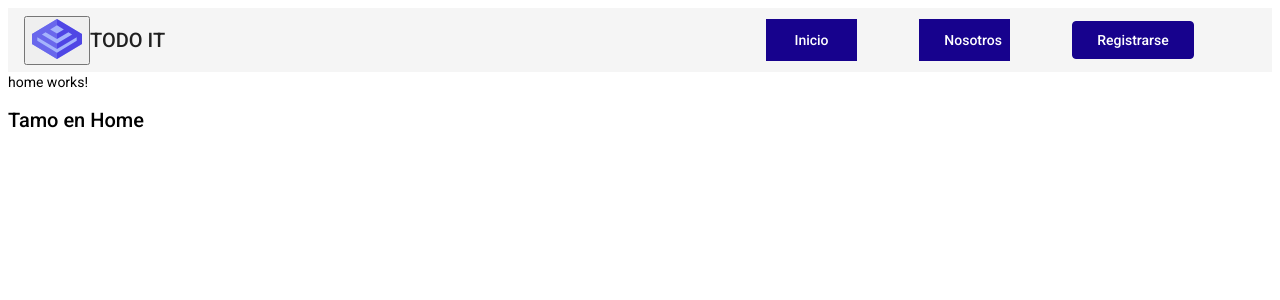
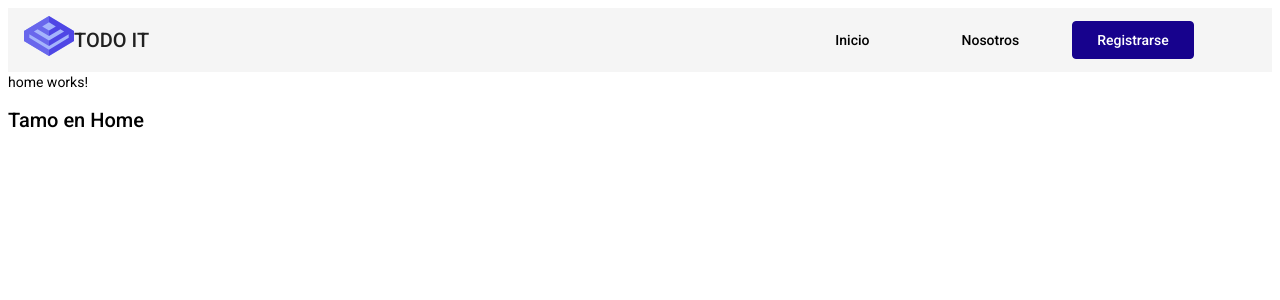
Before and after one commit to AgustinEscobarr/todoit, an Angular app: page /home in a window 1280 px wide. Shown: the top 300 px of the page. Built offline with nearby package versions, Linux system fonts and the light colour scheme; data requests are answered from the project's data file.

Commit message:
se mejora el aspecto del toolbar

```diff
--- a/src/app/components/header-landing/header-landing.component.html
+++ b/src/app/components/header-landing/header-landing.component.html
@@ -1,14 +1,14 @@
 <nav>
     <mat-toolbar>
-        <button  class="example-icon" aria-label="Example icon-button with menu icon">
+        <div  class="example-icon" aria-label="Example icon-button with menu icon">
           <img style="margin: auto;" src="../assets/logo.svg"/>
-        </button>
+        </div>
         <span style="margin: auto;">TODO IT</span>
         <span class="example-spacer"></span>
-        <button mat-icon-button class=" buttonBar" aria-label="Example icon-button with share icon">
+        <button  mat-button class=" buttonBar" aria-label="icon-button ">
           Inicio
         </button>
-        <button mat-icon-button class="buttonBar" aria-label="Example icon-button with share icon">
+        <button  mat-button class="buttonBar" aria-label="icon-button">
           Nosotros
         </button>
         <button class="button-signup" mat-button [routerLink]="['/register']" routerLinkActive="router-link-active"> Registrarse</button>
--- a/src/app/components/header-landing/sass/_buttonGeneral.scss
+++ b/src/app/components/header-landing/sass/_buttonGeneral.scss
@@ -1,11 +1,10 @@
 .buttonBar{
-    margin-right: 5%;
-    padding:0 2%;
-    border-radius: 0;
-    background-color: hsl(249, 97%, 28%);
-    border: 1px solid hsl(249, 97%, 28%);;
-    color: white;
+    margin-right:2%;
+    padding:2vh 2%;
+    border-radius: 2%;
+    border: 0;
+    color: black;
     box-sizing: content-box;
     text-align: center;
-    padding: 0 auto;
+
 }
```
